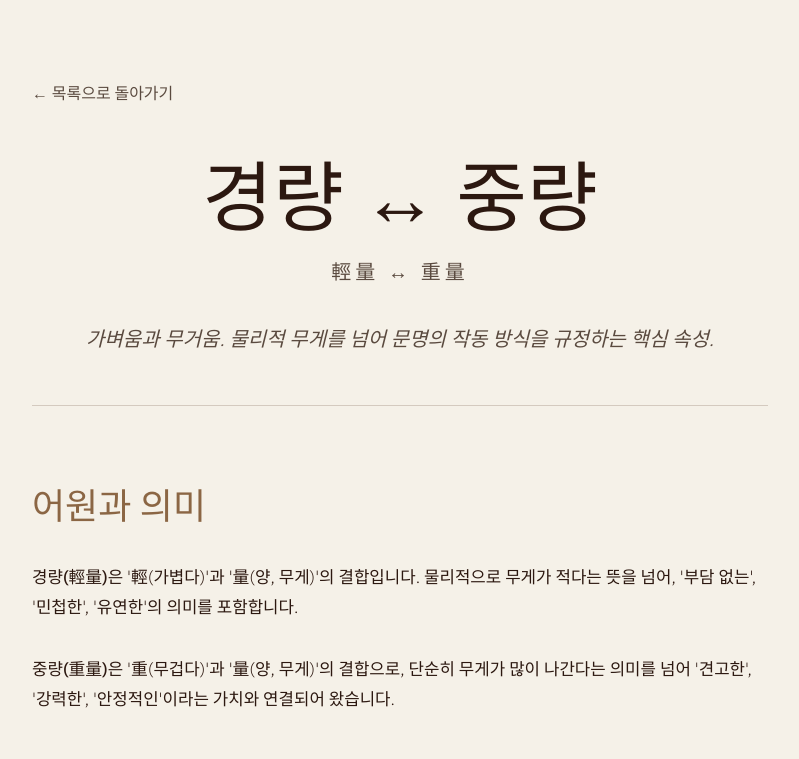
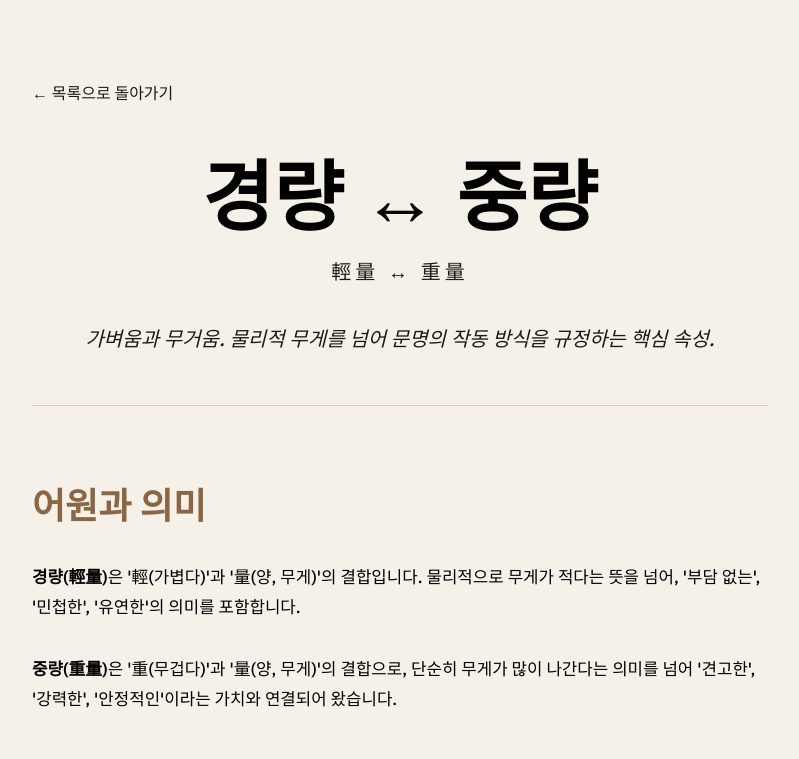
Before and after one commit to forestindawn-cmd/lightcivilization, a plain HTML site: page pages/gyeongryang.html in a window 1280 px wide. Shown: the top 759 px of the page, without its empty margins (240-1039 px from the left). Drawn offline with nearby package versions, Linux system fonts and the light colour scheme.

Commit message:
Add files via upload

```diff
--- a/css/style.css
+++ b/css/style.css
@@ -5,7 +5,7 @@
   --bg-primary: #F5F1E8;
   --bg-secondary: #EDE7DD;
   --bg-card: #FDFCF9;
-  --text-primary: #1a1a1a;
+  --text-primary: #000000;
   --text-secondary: #1a1a1a;
   --accent: #B8845C;
   --accent-dark: #8B6644;
@@ -13,8 +13,9 @@
   --shadow: rgba(44, 24, 16, 0.08);
 
   /* Typography */
-  --font-display: -apple-system, BlinkMacSystemFont, "Malgun Gothic", "맑은 고딕", sans-serif;
-  --font-body: -apple-system, BlinkMacSystemFont, "Malgun Gothic", "맑은 고딕", sans-serif;
+  --font-display: 'Cormorant Garamond', serif;
+  --font-body: 'IBM Plex Sans', sans-serif;
+
   /* Spacing */
   --space-xs: 0.5rem;
   --space-sm: 1rem;
@@ -37,7 +38,7 @@ body {
   background-color: var(--bg-primary);
   color: var(--text-primary);
   line-height: 1.7;
-  font-weight: 300;
+  font-weight: 500;
   -webkit-font-smoothing: antialiased;
   -moz-osx-font-smoothing: grayscale;
 }
@@ -45,7 +46,7 @@ body {
 /* Typography */
 h1, h2, h3, h4, h5, h6 {
   font-family: var(--font-display);
-  font-weight: 400;
+  font-weight: 600;
   line-height: 1.2;
 }
 
@@ -81,7 +82,7 @@ header {
 .site-title {
   font-size: clamp(2.5rem, 6vw, 5rem);
   margin-bottom: var(--space-sm);
-  font-weight: 300;
+  font-weight: 600;
   color: var(--text-primary);
 }
 
@@ -89,7 +90,7 @@ header {
   font-family: var(--font-body);
   font-size: clamp(1rem, 2vw, 1.25rem);
   color: var(--text-secondary);
-  font-weight: 300;
+  font-weight: 500;
   letter-spacing: 0.05em;
   text-transform: uppercase;
 }
@@ -103,6 +104,7 @@ header {
   margin-left: auto;
   margin-right: auto;
   line-height: 1.8;
+  font-weight: 500;
 }
 
 /* Category Sections */
@@ -165,14 +167,14 @@ header {
 .card-title {
   font-size: clamp(1.5rem, 2.5vw, 2rem);
   margin-bottom: var(--space-xs);
-  font-weight: 400;
+  font-weight: 600;
 }
 
 .card-hanja {
   font-size: 0.9rem;
   color: var(--text-secondary);
   font-family: var(--font-body);
-  font-weight: 300;
+  font-weight: 500;
   margin-bottom: var(--space-sm);
   letter-spacing: 0.1em;
 }
@@ -181,7 +183,7 @@ header {
   font-size: 1rem;
   line-height: 1.6;
   color: var(--text-secondary);
-  font-weight: 300;
+  font-weight: 500;
 }
 
 /* Detail Page Styles */
@@ -201,7 +203,7 @@ header {
 .detail-title {
   font-size: clamp(3rem, 6vw, 5rem);
   margin-bottom: var(--space-xs);
-  font-weight: 300;
+  font-weight: 600;
 }
 
 .detail-hanja {
@@ -209,7 +211,7 @@ header {
   color: var(--text-secondary);
   font-family: var(--font-body);
   letter-spacing: 0.2em;
-  font-weight: 300;
+  font-weight: 500;
 }
 
 .detail-intro {
@@ -219,6 +221,7 @@ header {
   text-align: center;
   margin-top: var(--space-md);
   font-style: italic;
+  font-weight: 500;
 }
 
 /* Content Sections */
@@ -230,13 +233,14 @@ header {
   font-size: clamp(1.75rem, 3vw, 2.25rem);
   margin-bottom: var(--space-md);
   color: var(--accent-dark);
-  font-weight: 400;
+  font-weight: 600;
 }
 
 .content-section p {
   margin-bottom: var(--space-md);
   font-size: 1.05rem;
   line-height: 1.8;
+  font-weight: 500;
 }
 
 .content-section ul {
@@ -249,6 +253,7 @@ header {
   padding-left: var(--space-md);
   position: relative;
   line-height: 1.8;
+  font-weight: 500;
 }
 
 .content-section li::before {
@@ -259,7 +264,7 @@ header {
 }
 
 .content-section strong {
-  font-weight: 500;
+  font-weight: 700;
   color: var(--text-primary);
 }
 
@@ -291,7 +296,7 @@ header {
   color: var(--text-primary);
   text-align: center;
   transition: var(--transition);
-  font-weight: 400;
+  font-weight: 500;
 }
 
 .related-link:hover {
@@ -318,7 +323,7 @@ header {
   color: var(--text-primary);
   transition: var(--transition);
   font-family: var(--font-body);
-  font-weight: 400;
+  font-weight: 500;
   display: flex;
   align-items: center;
   gap: var(--space-xs);
@@ -348,7 +353,7 @@ header {
   color: var(--text-secondary);
   text-decoration: none;
   font-family: var(--font-body);
-  font-weight: 400;
+  font-weight: 500;
   transition: var(--transition);
 }
 
@@ -364,6 +369,7 @@ footer {
   border-top: 1px solid var(--border);
   color: var(--text-secondary);
   font-size: 0.9rem;
+  font-weight: 500;
 }
 
 /* Responsive */
--- a/pages/gyeongryang.html
+++ b/pages/gyeongryang.html
@@ -11,8 +11,8 @@
   --bg-primary: #F5F1E8;
   --bg-secondary: #EDE7DD;
   --bg-card: #FDFCF9;
-  --text-primary: #2C1810;
-  --text-secondary: #5A4A3F;
+  --text-primary: #000000;
+  --text-secondary: #1a1a1a;
   --accent: #B8845C;
   --accent-dark: #8B6644;
   --border: #D4CABF;
@@ -34,13 +34,13 @@ body {
   background-color: var(--bg-primary);
   color: var(--text-primary);
   line-height: 1.7;
-  font-weight: 300;
+  font-weight: 500;
   -webkit-font-smoothing: antialiased;
 }
 
 h1, h2, h3 {
   font-family: var(--font-display);
-  font-weight: 400;
+  font-weight: 600;
   line-height: 1.2;
 }
 
@@ -60,7 +60,7 @@ h1, h2, h3 {
 .detail-title {
   font-size: clamp(3rem, 6vw, 5rem);
   margin-bottom: var(--space-xs);
-  font-weight: 300;
+  font-weight: 600;
 }
 
 .detail-hanja {
@@ -68,7 +68,7 @@ h1, h2, h3 {
   color: var(--text-secondary);
   font-family: var(--font-body);
   letter-spacing: 0.2em;
-  font-weight: 300;
+  font-weight: 500;
 }
 
 .detail-intro {
@@ -78,6 +78,7 @@ h1, h2, h3 {
   text-align: center;
   margin-top: var(--space-md);
   font-style: italic;
+  font-weight: 500;
 }
 
 .content-section {
@@ -88,13 +89,14 @@ h1, h2, h3 {
   font-size: clamp(1.75rem, 3vw, 2.25rem);
   margin-bottom: var(--space-md);
   color: var(--accent-dark);
-  font-weight: 400;
+  font-weight: 600;
 }
 
 .content-section p {
   margin-bottom: var(--space-md);
   font-size: 1.05rem;
   line-height: 1.8;
+  font-weight: 500;
 }
 
 .content-section ul {
@@ -107,6 +109,7 @@ h1, h2, h3 {
   padding-left: var(--space-md);
   position: relative;
   line-height: 1.8;
+  font-weight: 500;
 }
 
 .content-section li::before {
@@ -117,7 +120,7 @@ h1, h2, h3 {
 }
 
 .content-section strong {
-  font-weight: 500;
+  font-weight: 700;
   color: var(--text-primary);
 }
 
@@ -148,7 +151,7 @@ h1, h2, h3 {
   color: var(--text-primary);
   text-align: center;
   transition: var(--transition);
-  font-weight: 400;
+  font-weight: 500;
 }
 
 .related-link:hover {
@@ -174,7 +177,7 @@ h1, h2, h3 {
   color: var(--text-primary);
   transition: var(--transition);
   font-family: var(--font-body);
-  font-weight: 400;
+  font-weight: 500;
   flex: 1;
 }
 
@@ -194,7 +197,7 @@ h1, h2, h3 {
   color: var(--text-secondary);
   text-decoration: none;
   font-family: var(--font-body);
-  font-weight: 400;
+  font-weight: 500;
   transition: var(--transition);
 }
 
```
